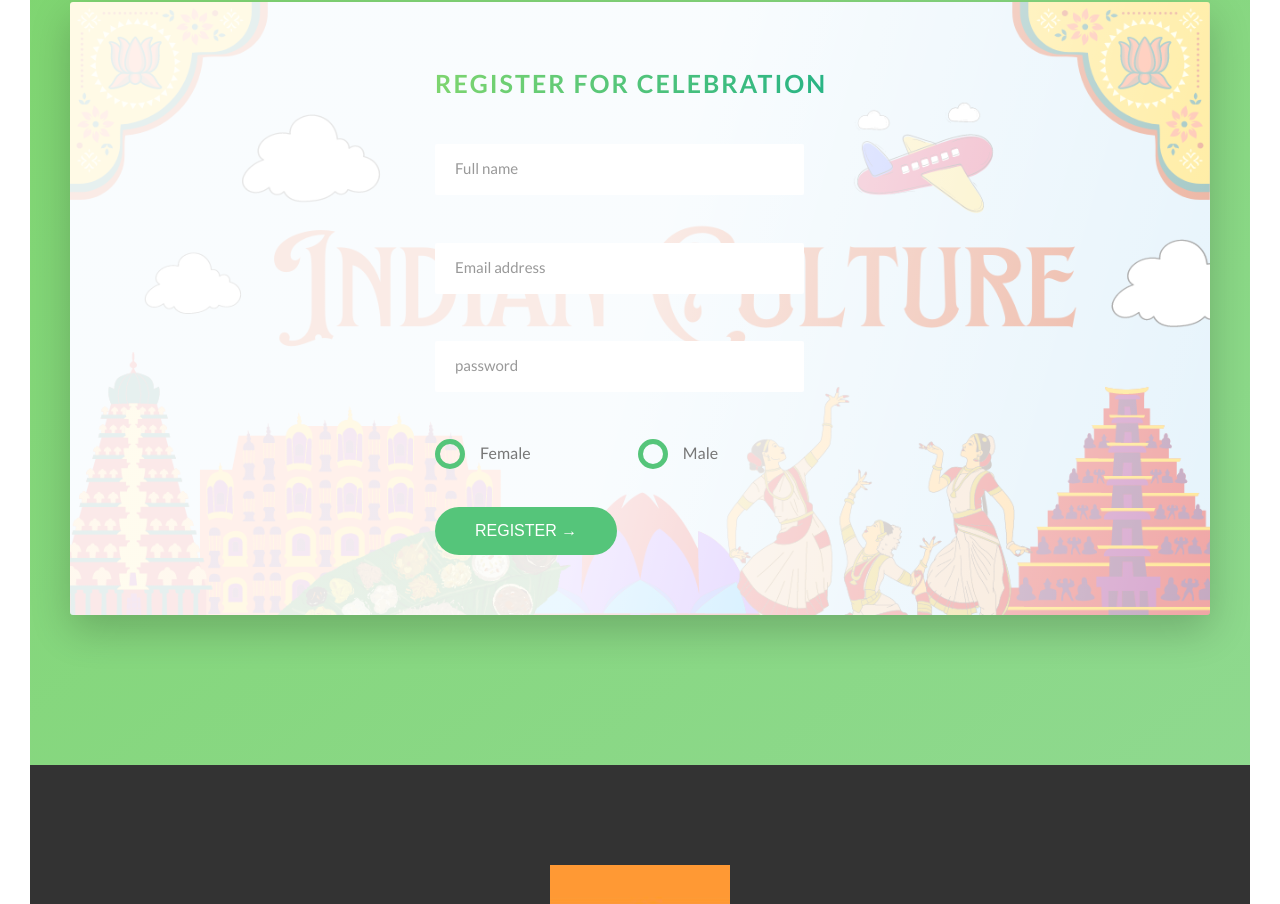
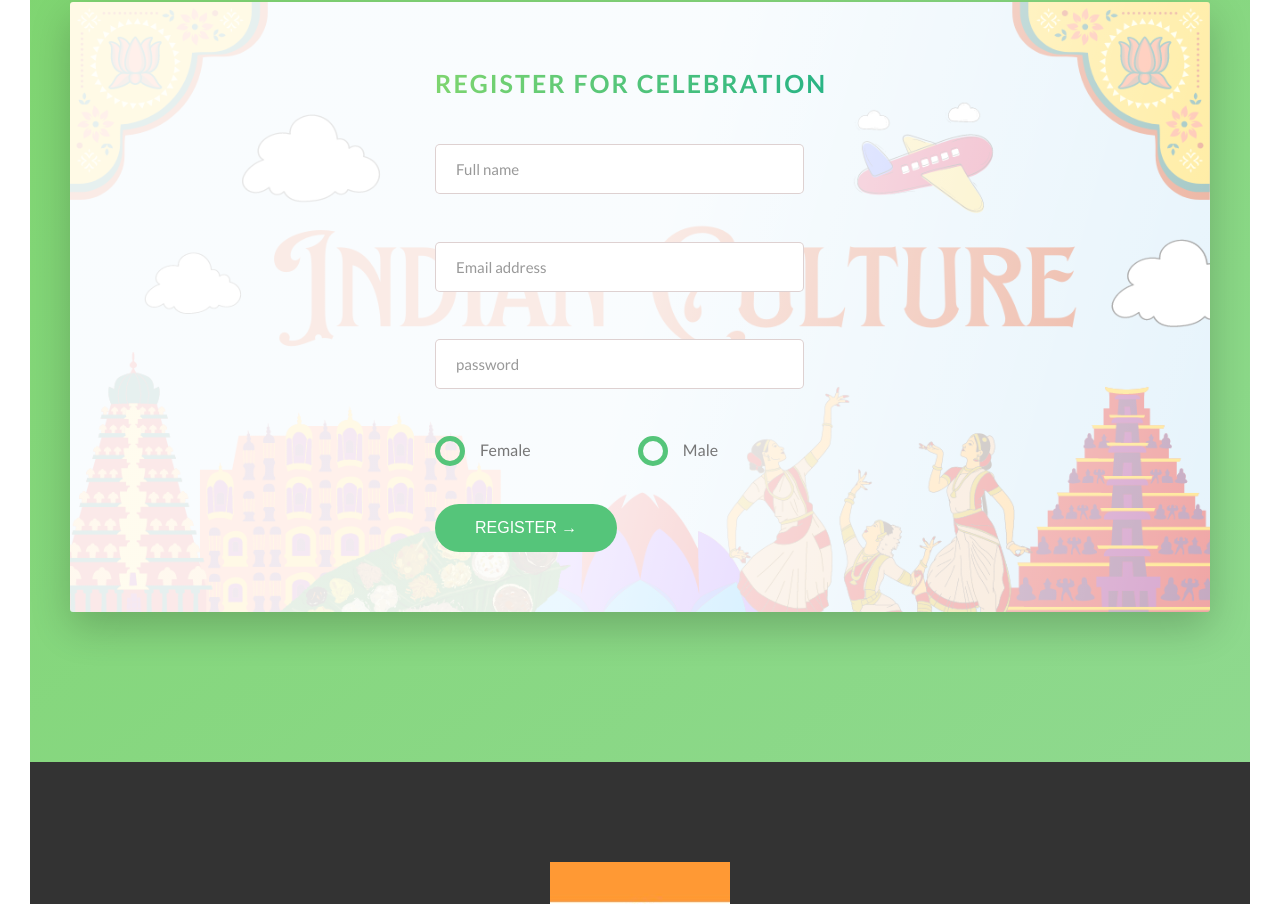
Before and after one commit to kalaiarasi-entri/independence-day-78, a plain HTML site: page index.html in a window 1280 px wide. Shown: the part 5182-6086 px from the top of the page. Drawn offline with Linux system fonts and the light colour scheme.

Commit message:
form input changes

```diff
--- a/css/style.css
+++ b/css/style.css
@@ -740,7 +740,8 @@ body {
   border-radius: 2px;
   background-color: rbga(#fff, 0.5);
   border: none;
-  border-bottom: 3px solid transparent;
+  border: 1px solid #dbcccce6;
+  border-radius: 5px;
   width: 90%;
   display: block;
   -webkit-transition: all 0.3s;
```
